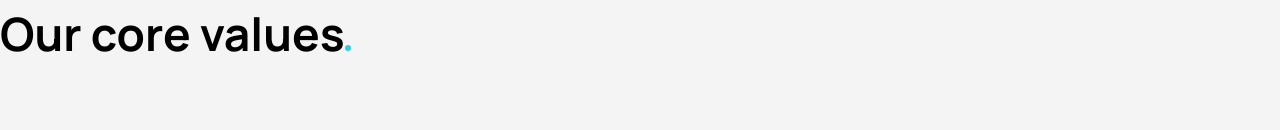
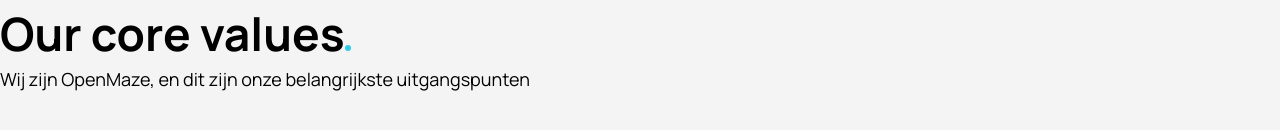
Before and after one commit to Open-Maze/website, a React (Create React App) app: page / in a window 1280 px wide. Shown: the part 246-376 px from the top of the page. Built offline with nearby package versions, Linux system fonts and the light colour scheme.

Commit message:
Aanpassing homepage

```diff
--- a/src/pages/Home.jsx
+++ b/src/pages/Home.jsx
@@ -6,7 +6,9 @@ const Home = () => (
     <h1>Welcome at OpenMaze</h1>
     <br />
     <h4>Lorem ipsum</h4>
+
     <h2>Our core values</h2>
+    <p>Wij zijn OpenMaze, en dit zijn onze belangrijkste uitgangspunten</p>
   </div>
 );
 export default Home;
```
Also changed, not shown: 1 other file (tests, documents, lock files or other folders).
